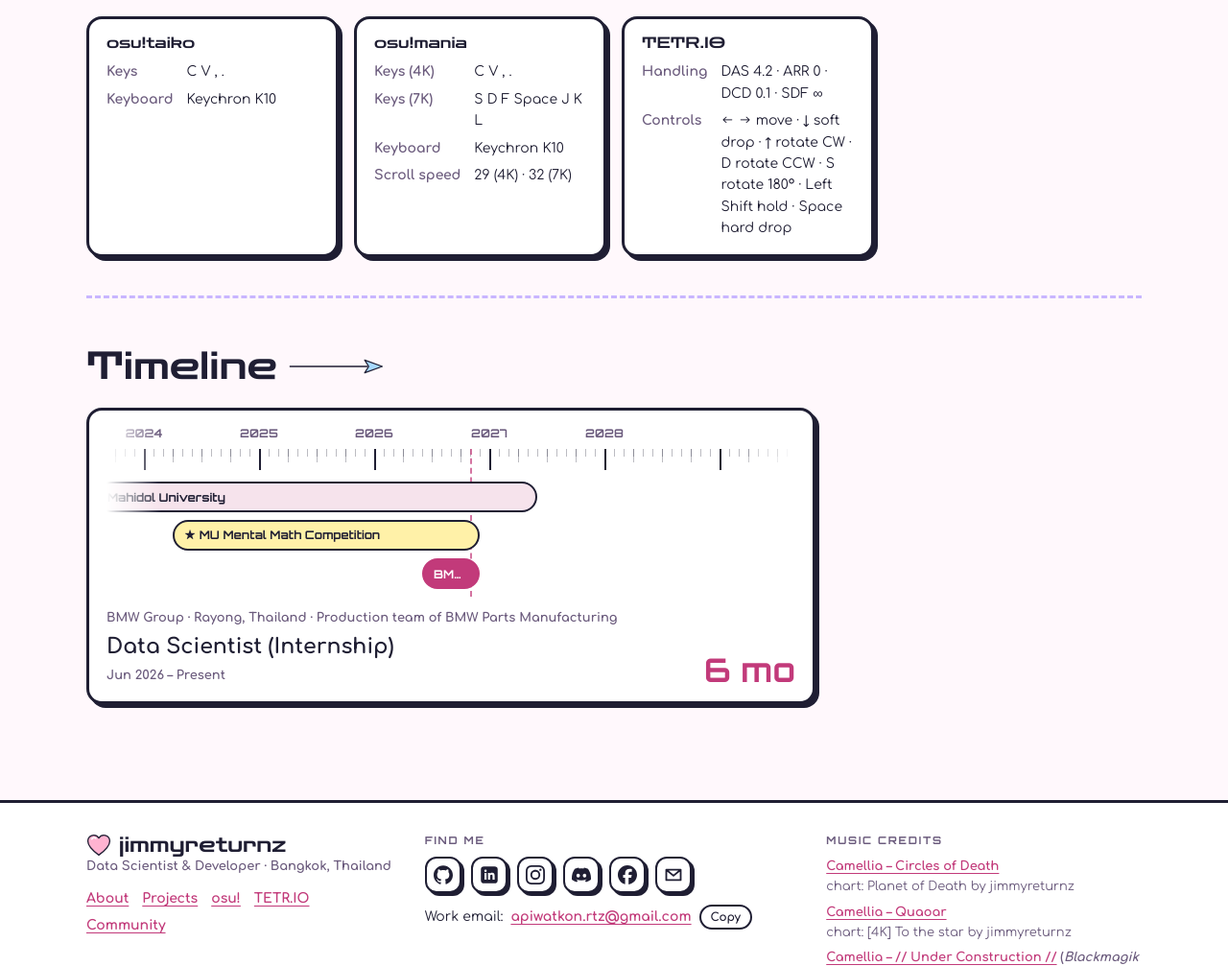
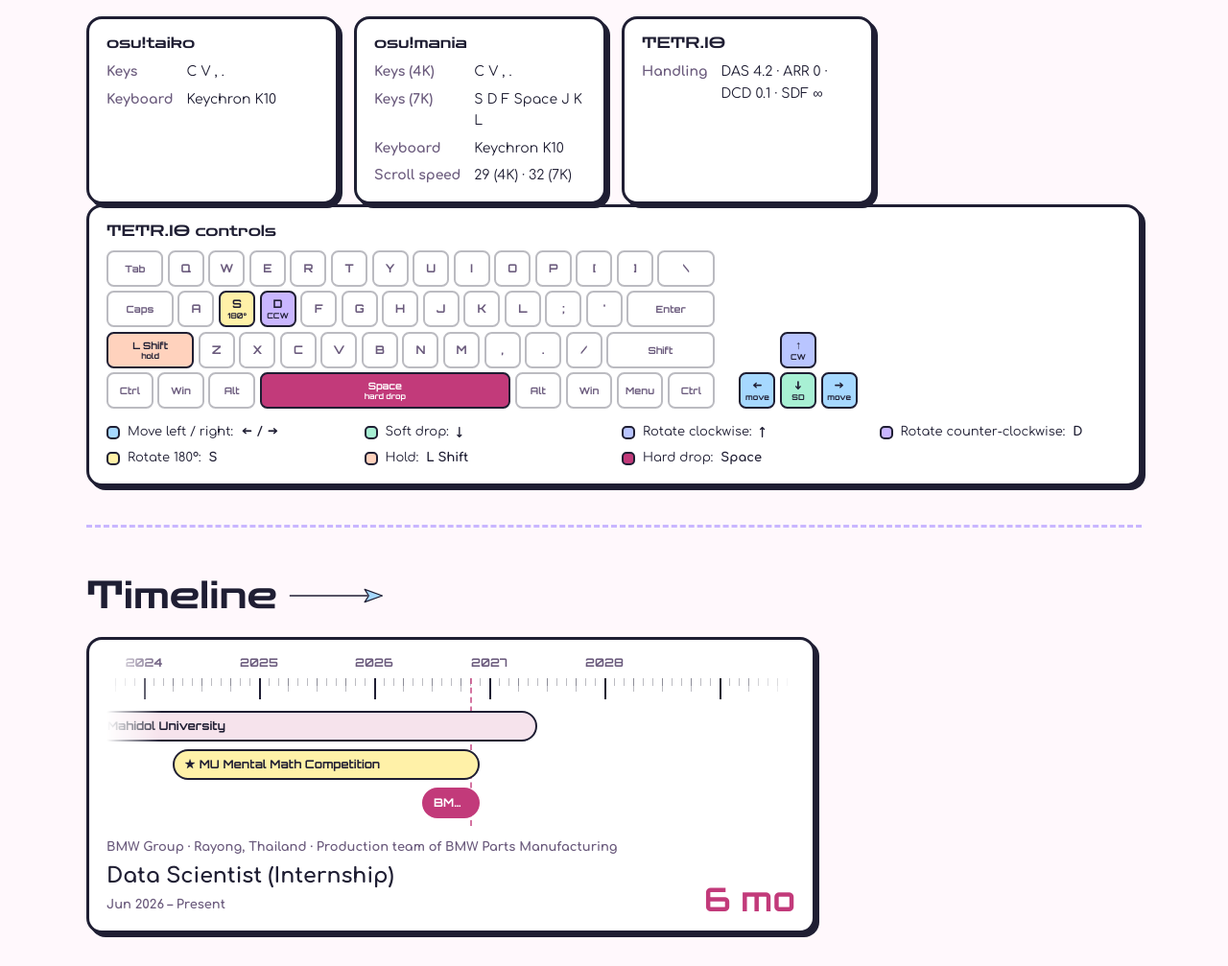
Before and after one commit to jimmyreturnz/jimmyreturnz.github.io, an Astro site in the folder site/: page /about in a window 1280 px wide. Shown: the part 1168-2175 px from the top of the page at 96% size. Built offline with nearby package versions, Linux system fonts and the light colour scheme; Astro itself is replaced by a stand-in of ours; a web font is replaced by a local one.

Commit message:
About: TETR.IO controls drawn on a keyboard layout

```diff
--- /dev/null
+++ b/site/src/components/TetrioKeys.astro
@@ -0,0 +1,52 @@
+---
+// My TETR.IO controls drawn on a full-size keyboard (Keychron K10): main block plus the arrow cluster, mapped keys coloured by action.
+type Act = 'move' | 'sd' | 'cw' | 'ccw' | 'flip' | 'hold' | 'hard';
+const ACTIONS: Record<Act, { label: string; short: string }> = {
+  move: { label: 'Move left / right', short: 'move' }, sd: { label: 'Soft drop', short: 'SD' }, cw: { label: 'Rotate clockwise', short: 'CW' },
+  ccw: { label: 'Rotate counter-clockwise', short: 'CCW' }, flip: { label: 'Rotate 180°', short: '180°' }, hold: { label: 'Hold', short: 'hold' }, hard: { label: 'Hard drop', short: 'hard drop' },
+};
+const MAP: Record<string, Act> = { '←': 'move', '→': 'move', '↓': 'sd', '↑': 'cw', D: 'ccw', S: 'flip', 'L Shift': 'hold', Space: 'hard' };
+type K = [string, number?]; // [label, width in key units]
+const sp = (w: number): K => ['', -w]; // a gap
+const rows: K[][] = [
+  [['Tab', 1.5], ...'QWERTYUIOP[]'.split('').map((c): K => [c]), ['\\', 1.5]],
+  [['Caps', 1.75], ...'ASDFGHJKL;\''.split('').map((c): K => [c]), ['Enter', 2.25]],
+  [['L Shift', 2.25], ...'ZXCVBNM,./'.split('').map((c): K => [c]), ['Shift', 2.75], sp(0.5), sp(1), ['↑']],
+  [['Ctrl', 1.25], ['Win', 1.25], ['Alt', 1.25], ['Space', 6.25], ['Alt', 1.25], ['Win', 1.25], ['Menu', 1.25], ['Ctrl', 1.25], sp(0.5), ['←'], ['↓'], ['→']],
+];
+---
+<div class="kb card pad">
+  <h3>TETR.IO controls</h3>
+  <div class="board" role="img" aria-label="Keyboard layout: left and right arrows move, down arrow soft drops, up arrow rotates clockwise, D rotates counter-clockwise, S rotates 180 degrees, left Shift holds, Space hard drops.">
+    {rows.map((r) => (
+      <div class="r">
+        {r.map(([l, w = 1]) => w < 0 ? <i class="gap" style={`--w:${-w}`}></i> : (
+          <span class:list={['k', MAP[l] && `a-${MAP[l]}`, { big: l.length > 2 }]} style={`--w:${w}`}>{l}{MAP[l] && <small>{ACTIONS[MAP[l]!].short}</small>}</span>
+        ))}
+      </div>
+    ))}
+  </div>
+  <ul class="legend">
+    {(Object.keys(ACTIONS) as Act[]).map((a) => <li><i class={`sw a-${a}`}></i>{ACTIONS[a].label}: <b>{Object.entries(MAP).filter(([, v]) => v === a).map(([k]) => k).join(' / ')}</b></li>)}
+  </ul>
+</div>
+
+<style>
+  .kb{--u:clamp(15px,4.4vw,38px)}
+  .board{display:grid;gap:calc(var(--u) * .12);width:max-content;max-width:100%;margin:6px 0 14px}
+  .r{display:flex;gap:calc(var(--u) * .12)}
+  .k,.gap{flex:none;width:calc(var(--u) * var(--w) + (var(--w) - 1) * var(--u) * .12);height:var(--u)}
+  .k{display:flex;flex-direction:column;align-items:center;justify-content:center;box-sizing:border-box;border:2px solid var(--rule,color-mix(in srgb,var(--ink) 30%,transparent));border-radius:calc(var(--u) * .2);
+    font:700 clamp(7px,1.9vw,12px)/1 var(--hud);color:var(--muted);overflow:hidden;white-space:nowrap}
+  .k.big{font-size:clamp(6px,1.5vw,10px)}
+  .k small{font-size:clamp(5px,1.1vw,8px);font-weight:700;margin-top:2px;display:none}
+  @media (min-width:700px){ .k small{display:block} }
+  .k[class*="a-"]{border-color:var(--ink);color:var(--on-pastel)}
+  .a-move{background:var(--sky)} .a-sd{background:var(--mint)} .a-cw{background:color-mix(in srgb,var(--sky) 45%,var(--lav))} .a-ccw{background:var(--lav)} .a-flip{background:var(--butter)}
+  .a-hold{background:color-mix(in srgb,var(--pink) 50%,var(--butter))}
+  .k.a-hard{background:var(--accent);color:#fff}
+  .sw.a-hard{background:var(--accent)}
+  .legend{list-style:none;margin:0;padding:0;display:grid;grid-template-columns:repeat(auto-fill,minmax(230px,1fr));gap:6px 16px;font-size:13px}
+  .legend li{display:flex;align-items:center;gap:8px}
+  .sw{width:14px;height:14px;border:2px solid var(--ink);border-radius:5px;flex:none}
+</style>
--- a/site/src/data/site.ts
+++ b/site/src/data/site.ts
@@ -136,7 +136,7 @@ export const charts: Record<'taiko' | 'mania4k' | 'mania7k', Chart> = {
 export const setups: { group: string; items: { label: string; value: string | null }[] }[] = [
   { group: 'osu!taiko', items: [{ label: 'Keys', value: 'C V , .' }, { label: 'Keyboard', value: 'Keychron K10' }] },
   { group: 'osu!mania', items: [{ label: 'Keys (4K)', value: 'C V , .' }, { label: 'Keys (7K)', value: 'S D F Space J K L' }, { label: 'Keyboard', value: 'Keychron K10' }, { label: 'Scroll speed', value: '29 (4K) · 32 (7K)' }] },
-  { group: 'TETR.IO', items: [{ label: 'Handling', value: 'DAS 4.2 · ARR 0 · DCD 0.1 · SDF ∞' }, { label: 'Controls', value: '← → move · ↓ soft drop · ↑ rotate CW · D rotate CCW · S rotate 180° · Left Shift hold · Space hard drop' }] },
+  { group: 'TETR.IO', items: [{ label: 'Handling', value: 'DAS 4.2 · ARR 0 · DCD 0.1 · SDF ∞' }] },
 ];
 
 /** Dates are 'YYYY-MM' (inclusive months); `to: null` = still going. Source: the owner's LinkedIn + own words. `lane` = row on the ruler. */
--- a/site/src/pages/about.astro
+++ b/site/src/pages/about.astro
@@ -2,6 +2,7 @@
 import Page from '../layouts/Page.astro';
 import Showcase from '../components/Showcase.astro';
 import Ph from '../components/Ph.astro';
+import TetrioKeys from '../components/TetrioKeys.astro';
 import { profile, skills, setups, timeline } from '../data/site';
 
 // ruler: one tick per month, years labelled (idea: dousanmiao.com)
@@ -38,6 +39,7 @@ const stages = timeline.map((t) => {
         </div>
       ))}
     </div>
+    <TetrioKeys />
   </Showcase>
 
   <Showcase id="timeline" title="Timeline" motif="vh-arrow-thin" tint="sky">
```
